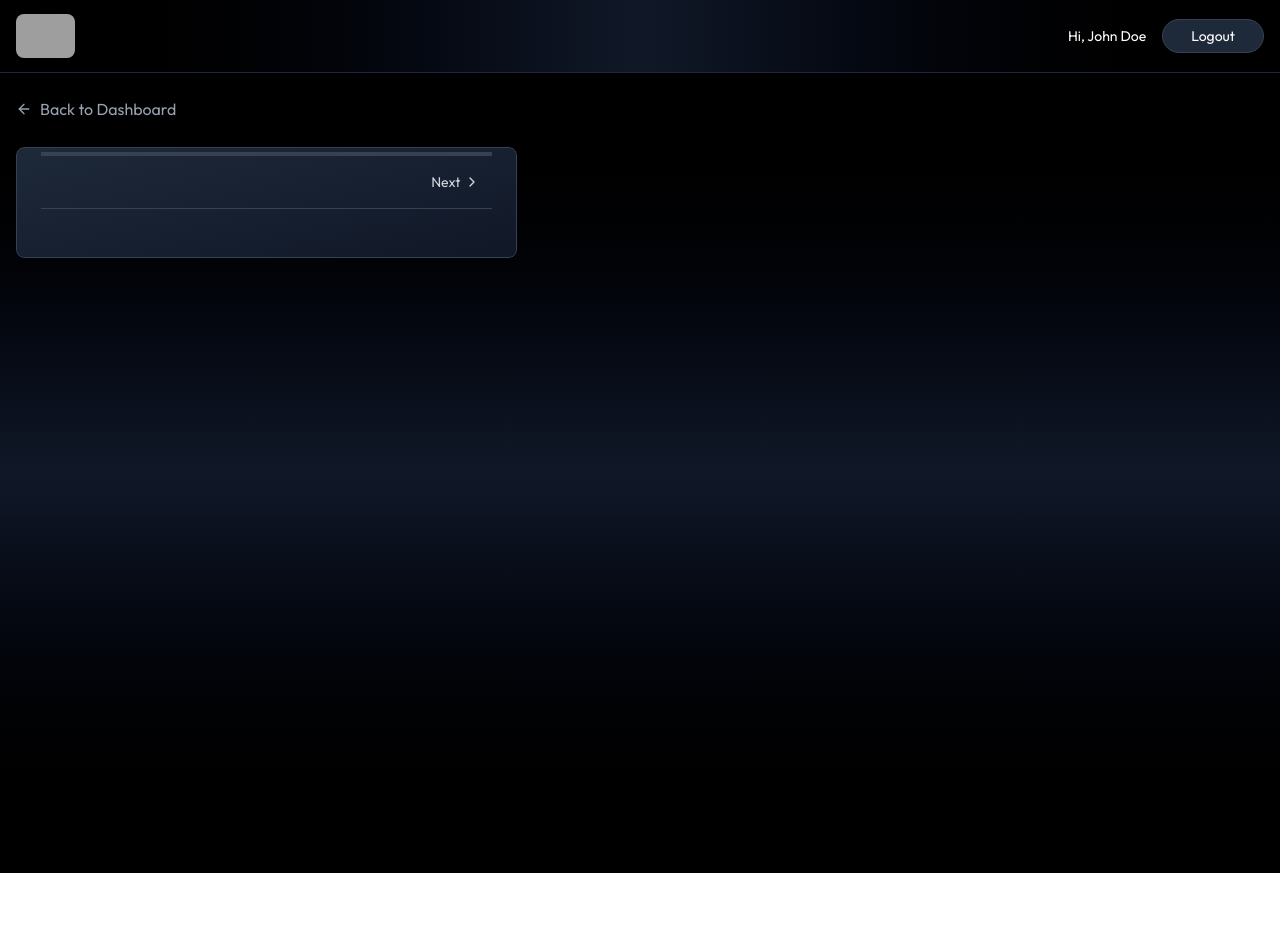
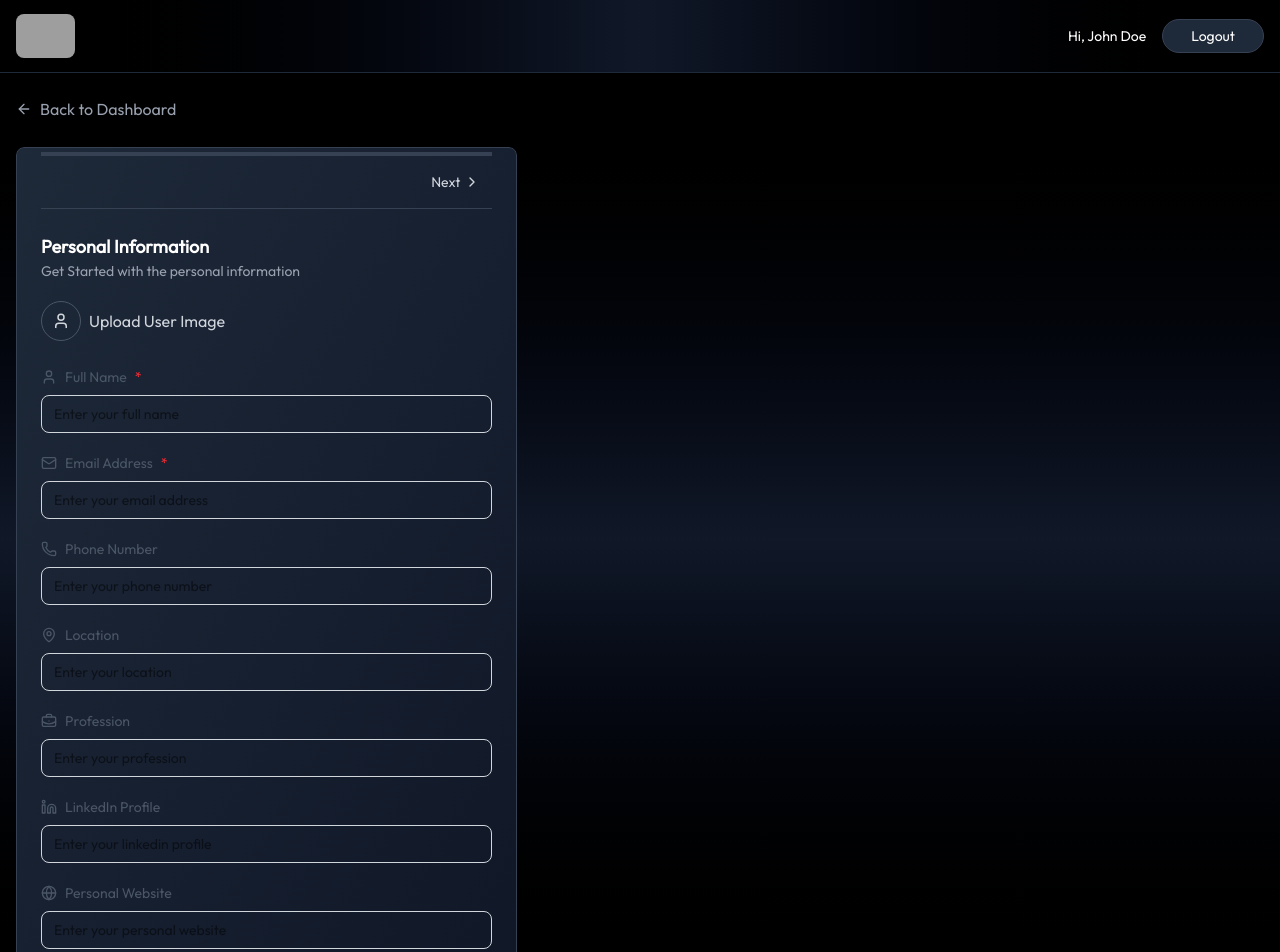
Before and after one commit to Prakhar057/ElevateCV, a React (Vite) app in the folder client/: page /app/builder/1 in a window 1280 px wide. Shown: the top 952 px of the page. Before the commit the page ends 873 px from the top, so only its background shows below. Built offline with nearby package versions, Linux system fonts and the light colour scheme; grey boxes are pictures that could not be loaded; a web font is replaced by a local one.

Commit message:
making personal info form

```diff
--- a/client/src/Pages/ResumeBuilder.jsx
+++ b/client/src/Pages/ResumeBuilder.jsx
@@ -12,6 +12,7 @@ import {
   Sparkles,
   User,
 } from "lucide-react";
+import PersonalInfoForm from "../components/PersonalInfoForm"
 
 const ResumeBuilder = () => {
   const { resumeId } = useParams();
@@ -140,7 +141,7 @@ const ResumeBuilder = () => {
               </div>
               {/* Form Content */}
               <div className="space-y-6">
-                {activeSection.id === "personal" && <div></div>}
+                {activeSection.id === "personal" && (<PersonalInfoForm data={resumeData.personal_info} onChange={(data)=>setResumeData((prev)=>({...prev,personal_info : data}))} removeBackground={removeBackground} setRemoveBackground={setRemoveBackground}/>)}
               </div>
             </div>
           </div>
--- a/client/src/components/PersonalInfoForm.jsx
+++ b/client/src/components/PersonalInfoForm.jsx
@@ -1,4 +1,4 @@
-import { User } from "lucide-react";
+import { BriefcaseBusiness, Globe, Linkedin, Mail, MapPin, Phone, User } from "lucide-react";
 import React from "react";
 
 const PersonalInfoForm = ({
@@ -10,12 +10,58 @@ const PersonalInfoForm = ({
   const handleChange = (field, value) => {
     onChange({ ...data, [field]: value });
   };
+
+  const fields = [
+    {
+      key: "full_name",
+      label: "Full Name",
+      icon: User,
+      type: "text",
+      required: true,
+    },
+    {
+      key: "email",
+      label: "Email Address",
+      icon: Mail,
+      type: "email",
+      required: true,
+    },
+    {
+      key: "phone",
+      label: "Phone Number",
+      icon: Phone,
+      type: "tel",
+    },
+    {
+      key: "location",
+      label: "Location",
+      icon: MapPin,
+      type: "text",
+    },
+    {
+      key: "profession",
+      label: "Profession",
+      icon: BriefcaseBusiness,
+      type: "text",
+    },
+    {
+      key: "linkedin",
+      label: "LinkedIn Profile",
+      icon: Linkedin,
+      type: "url",
+    },
+    {
+      key: "website",
+      label: "Personal Website ",
+      icon: Globe,
+      type: "url",
+    },
+  ];
+
   return (
     <div>
-      <h3 className="text-lg font-semibold text-gray-900">
-        Personal Information
-      </h3>
-      <p className="text-sm text-gray-600">
+      <h3 className="text-lg font-semibold text-white">Personal Information</h3>
+      <p className="text-sm text-gray-400">
         Get Started with the personal information{" "}
       </p>
       <div className="flex items-center gap-2">
@@ -28,11 +74,11 @@ const PersonalInfoForm = ({
                   : URL.createObjectURL(data.image)
               }
               alt="user-image"
-              className="w-16 h-16 rounded-full object-cover mt-5 ring ring-slate-300 hover:opacity-80"
+              className="w-16 h-16 rounded-full object-cover mt-5 ring ring-gray-600 hover:opacity-80"
             ></img>
           ) : (
-            <div className=" inline-flex items-center gap-2 mt-5 text-slate-600 hover:text-slate-700 cursor-pointer">
-              <User className="size-10 p-2.5 border rounded-full" />
+            <div className=" inline-flex items-center gap-2 mt-5 text-gray-300 hover:text-white cursor-pointer">
+              <User className="size-10 p-2.5 border border-gray-600 rounded-full" />
               Upload User Image
             </div>
           )}
@@ -45,16 +91,36 @@ const PersonalInfoForm = ({
         </label>
         {typeof data.image === "object" && (
           <div className="flex flex-col gap-1 pl-4 text-sm">
-            <p> Remove Background</p>
-            <label className="relative inline-flex items-center curson-pointer text-gray-900 gap-3" >
-                <input type="checkbox" className="sr-only peer" onChange={()=> setRemoveBackground(prev=>!prev)}  checked={removeBackground}/>
-                <div className="w-9 h-5 bg-slate-300 rounded-full peer peer-checked:bg-green-600 transition-colors duration-200">
-                </div>
-                <span className="dot absolute left-1 top-1 w-3 h-3 bg-white rounded-full transition-transform duration-200 ease-in-out peer-checked:translate-x-4"></span>
+            <p className="text-gray-300"> Remove Background</p>
+            <label className="relative inline-flex items-center cursor-pointer text-gray-300 gap-3">
+              <input
+                type="checkbox"
+                className="sr-only peer"
+                onChange={() => setRemoveBackground((prev) => !prev)}
+                checked={removeBackground}
+              />
+              <div className="w-9 h-5 bg-gray-600 rounded-full peer peer-checked:bg-blue-600 transition-colors duration-200"></div>
+              <span className="dot absolute left-1 top-1 w-3 h-3 bg-white rounded-full transition-transform duration-200 ease-in-out peer-checked:translate-x-4"></span>
             </label>
           </div>
         )}
       </div>
+
+        {fields.map((field)=>{
+          const Icon = field.icon
+          return (
+            <div key={field.key} className="space-y-1 mt-5">
+              <label className="flex items-center gap-2 text-sm font-medium text-gray-600">
+                <Icon className="size-4"/>
+                {field.label}
+                {field.required && <span className="text-red-500">*</span>}
+
+              </label>
+              <input type={field.type} value ={data[field.key] || ""} onChange={(e)=>handleChange(field.key , e.target.value)} className="mt-1 w-full px-3 py-2 border border-gray-300 rounded-lg focus:ring focus:ring-blue-500 focus:border-blue-500 outline-none transition-colors text-sm" placeholder={`Enter your ${field.label.toLowerCase()}`} required={field.required || false}></input>
+            </div>
+          )
+        })}
+
     </div>
   );
 };
```
